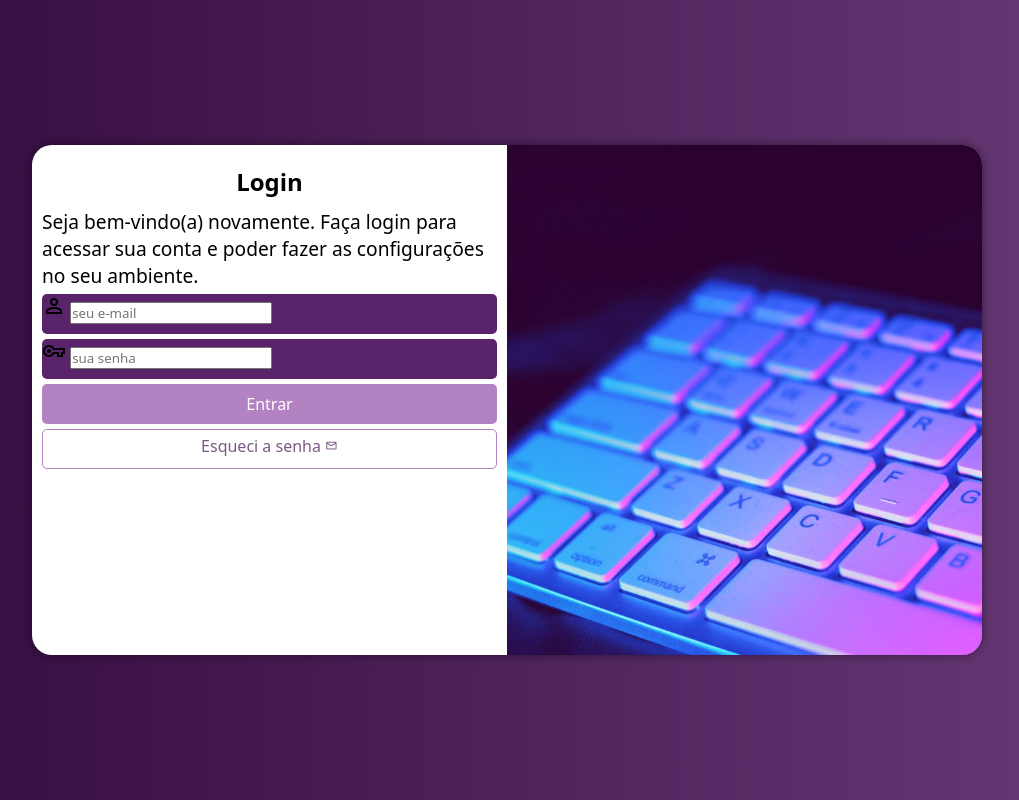
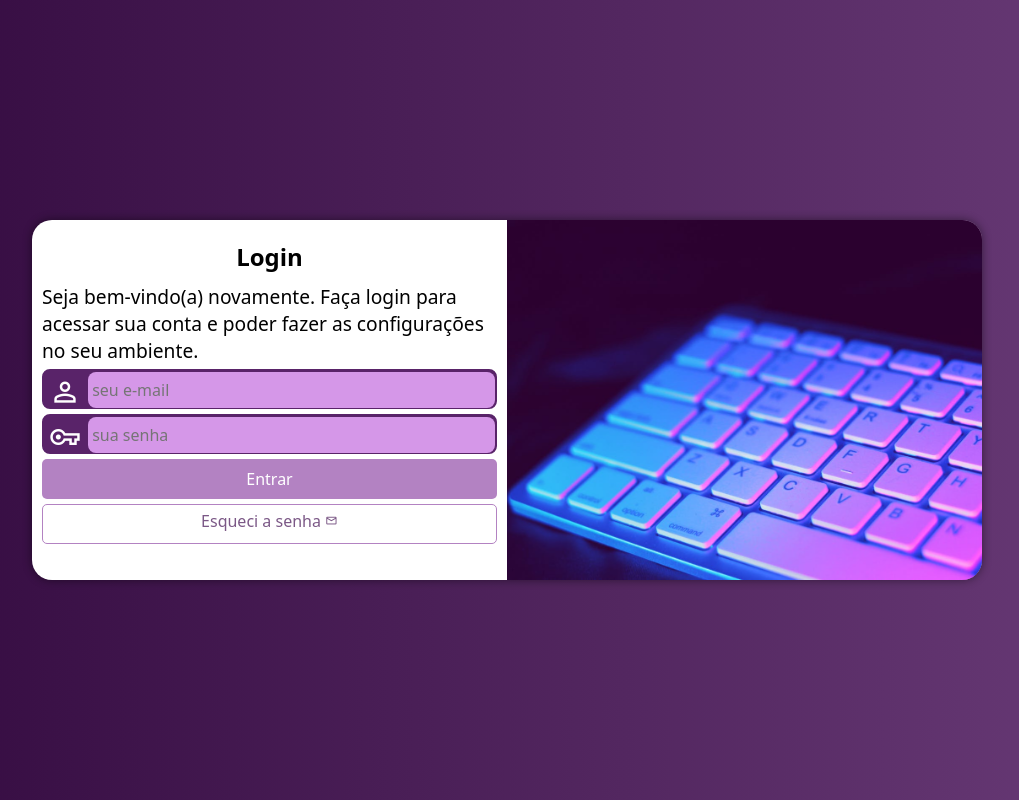
Before and after one commit to Vitor-ghost/projeto-login, a plain HTML site: page index.html in a window 1280 px wide. Shown: the whole page, without its empty margins (133-1152 px from the left). Drawn offline with nearby package versions, Linux system fonts and the light colour scheme.

Commit message:
finalizado

```diff
--- a/estilos/media-query.css
+++ b/estilos/media-query.css
@@ -10,6 +10,7 @@
 
     section#login{
         width:80vw;
+        height: 290px;
     }
 
     section#login >div#imagem{
@@ -32,6 +33,7 @@
 
     section#login{
         width:950px;
+        height: 360px;
     }
 
     section#login > div#imagem{
--- a/estilos/style.css
+++ b/estilos/style.css
@@ -38,8 +38,8 @@ section#login{
     position: absolute;
     top: 50%;
     left: 50%;
+
     transform: translate(-50%, -50%);
-
     transition: width 0.3s, height 0.3s;
     transition-timing-function: ease;
 }
@@ -68,15 +68,38 @@ div#formulario > p{
 
 form > div.campo{
     background-color: #592369;
+    border: 2px solid #592369;
     display: block;
     width: 100%;
     height: 40px;
-    border-radius: 5px;
+    border-radius: 8px;
     margin: 5px 0px;
 }
 
 div.campo > label{
     display: none;
+}
+
+div.campo >span{
+    color: white;
+    font-size: 2em;
+    width:40px ;
+    padding: 5px;
+}
+
+div.campo > input{
+    background-color: #d597e8;
+    font-size: 1em;
+    width:calc(100% - 44.5px) ;
+    height: 100%;
+    border:0px;
+    border-radius: 8px;
+    padding: 4px;
+    transform: translateY(-12px);
+}
+
+div.campo > input:focus-within{
+    background-color: white;
 }
 
 form >input[type=submit]{
```
